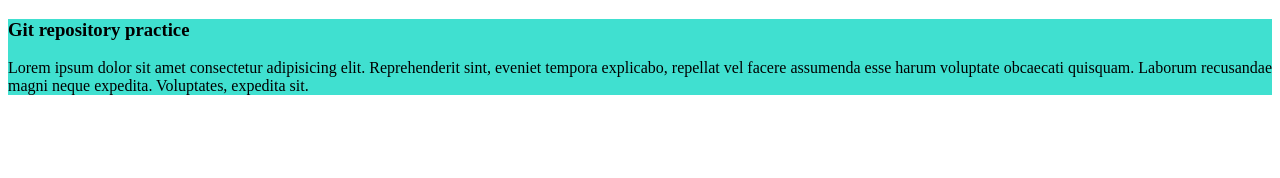
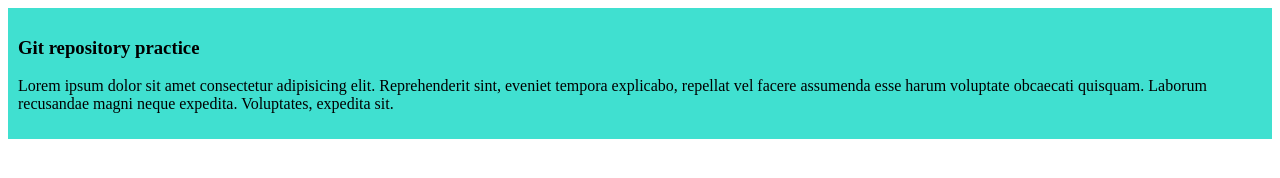
Before and after one commit to sanjida03-cse/my-first-github-repo, a plain HTML site: page index.html in a window 1280 px wide. Drawn offline with Linux system fonts and the light colour scheme.

Commit message:
3rd commit

```diff
--- a/styles/blog.css
+++ b/styles/blog.css
@@ -1,5 +1,5 @@
 div{
     background-color: turquoise;
     margin-bottom: 10px;
-    padding: 1opx;
+    padding: 10px;
 }
```
